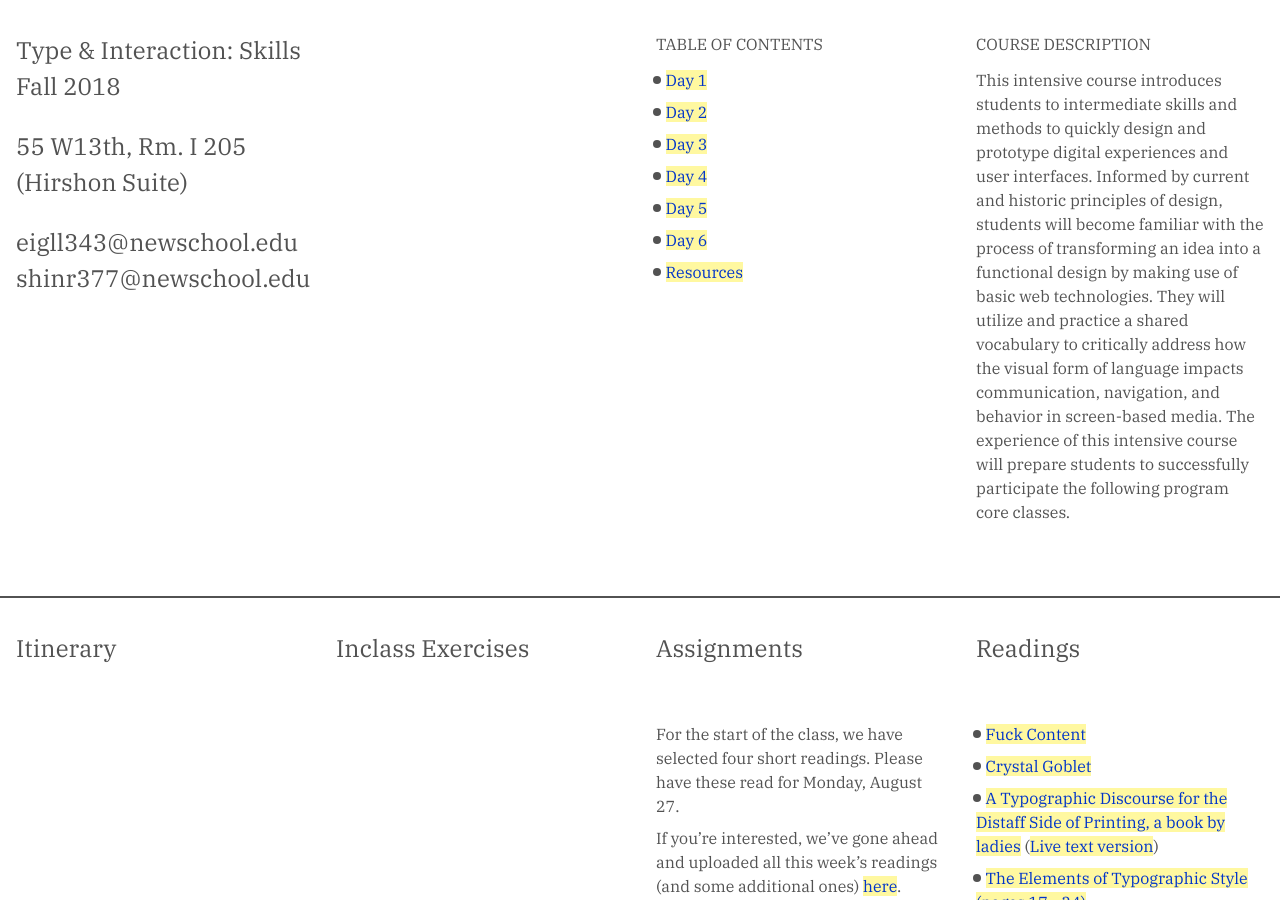
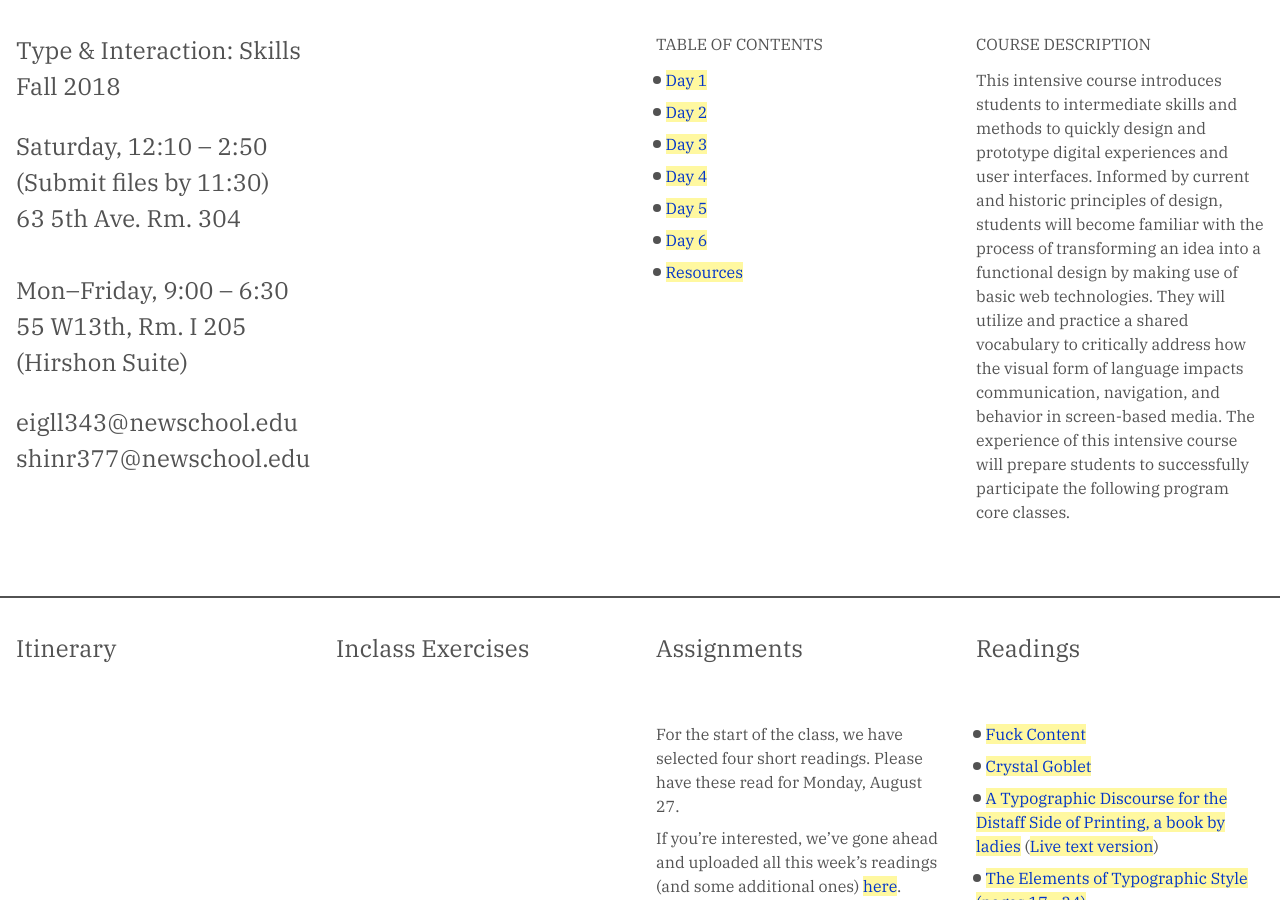
Before and after one commit to leigler/type-interaction, a Jekyll site: the page built from index.md, in a window 1280 px wide and 900 px high. Built offline with Jekyll 4.4.1, drawn with Linux system fonts in a browser that asks for light colours; some of the changed text lies outside the part shown.

Commit message:
new dates

```diff
--- a/index.md
+++ b/index.md
@@ -2,10 +2,10 @@
 layout: home
 title: "Type & Interaction: Skills"
 year: "Fall 2018"
-location: "55 W13th, Rm. I 205<br>(Hirshon Suite)"
+location: "Saturday, 12:10 – 2:50<br>(Submit files by 11:30)<br>63 5th Ave. Rm. 304<br><br>Mon–Friday, 9:00 – 6:30 <br>55 W13th, Rm. I 205<br>(Hirshon Suite)"
 contact: "eigll343@newschool.edu<br>shinr377@newschool.edu"
 software: ["[Sublime Text](https://www.sublimetext.com/3)", "[Sketch App](http://sketchapp.com/)"]
-resources: ["[Class Syllabus](assets/docs/PMCD_5000_EIGLER-HARDING_SHINDE_F18.pdf)", "[Class Google Drive  ](https://drive.google.com/drive/folders/1ZQ0fJ3U7UB_Pc33-t2hlZx7exY2pGSSh?usp=sharing)", "[Class&rsquo; are.na](https://www.are.na/lukas-eigler-harding/typography-interaction-1-skills-intensive)", "<em>Programming</em>", "[Stack Overflow](https://stackoverflow.com/)", "[w3 schools](https://www.w3schools.com/)", "[Learn CSS](http://learnlayout.com/)", "[Code Academy — HTML](https://www.codecademy.com/learn/learn-html)", "[Shaw Howe, Learn HTML/CSS](https://learn.shayhowe.com/)", "[Code Academy – CSS](https://www.codecademy.com/learn/learn-css)", "[Code Academy - Javascript](https://www.codecademy.com/learn/learn-javascript)", "[Code Academy - JQuery](https://www.codecademy.com/learn/learn-jquery)", "[Dev Docs](http://devdocs.io/)", "<em>Fonts & Open Source</em>", "[Google Fonts](https://fonts.google.com/)", "[Use & Modify](http://usemodify.com/)", "[Velvetyne](http://www.velvetyne.fr/)", "[Open Foundry](http://open-foundry.com/hot30)"]
+resources: ["[Class Syllabus](assets/docs/PMCD_5000_EIGLER-HARDING_SHINDE_F18.pdf)", "[Class Google Drive  ](https://drive.google.com/drive/folders/1ZQ0fJ3U7UB_Pc33-t2hlZx7exY2pGSSh?usp=sharing)", "[Class&rsquo; are.na](https://www.are.na/lukas-eigler-harding/typography-interaction-1-skills-intensive)", "<em>Programming</em>","[Raw Text to HTML Converter](https://www.textfixer.com/html/)", "[Stack Overflow](https://stackoverflow.com/)", "[w3 schools](https://www.w3schools.com/)", "[Learn CSS](http://learnlayout.com/)", "[Code Academy — HTML](https://www.codecademy.com/learn/learn-html)", "[Shaw Howe, Learn HTML/CSS](https://learn.shayhowe.com/)", "[Code Academy – CSS](https://www.codecademy.com/learn/learn-css)", "[Code Academy - Javascript](https://www.codecademy.com/learn/learn-javascript)", "[Code Academy - JQuery](https://www.codecademy.com/learn/learn-jquery)", "[Dev Docs](http://devdocs.io/)", "<em>Fonts & Open Source</em>", "[Google Fonts](https://fonts.google.com/)", "[Use & Modify](http://usemodify.com/)", "[Velvetyne](http://www.velvetyne.fr/)", "[Open Foundry](http://open-foundry.com/hot30)"]
 
 ---
 
```
Also changed, not shown: assets/favicon.ico (added).
